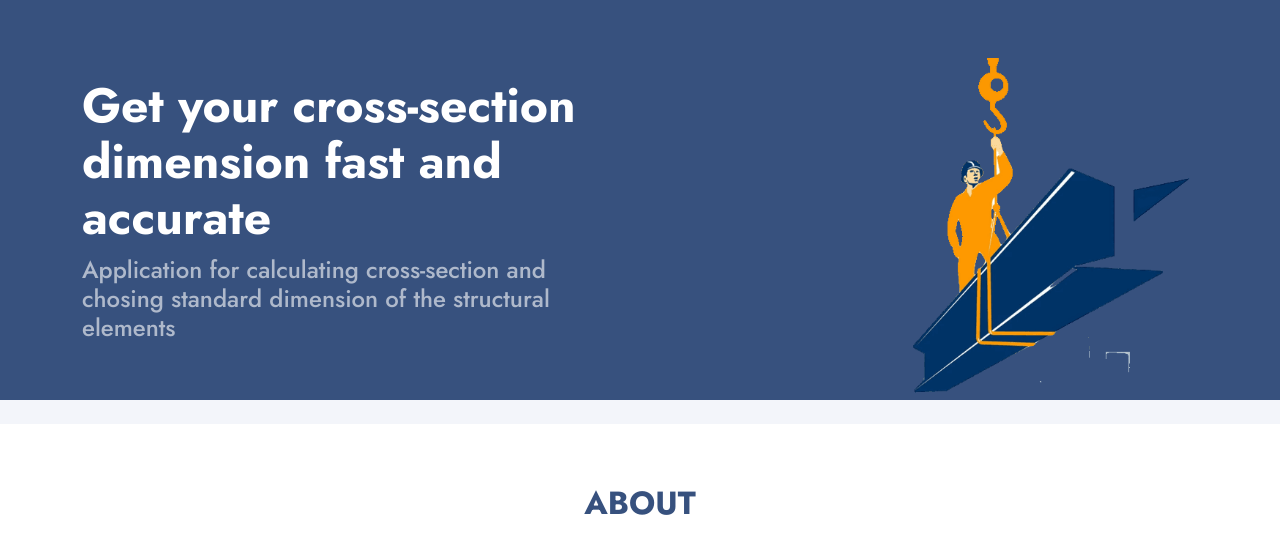
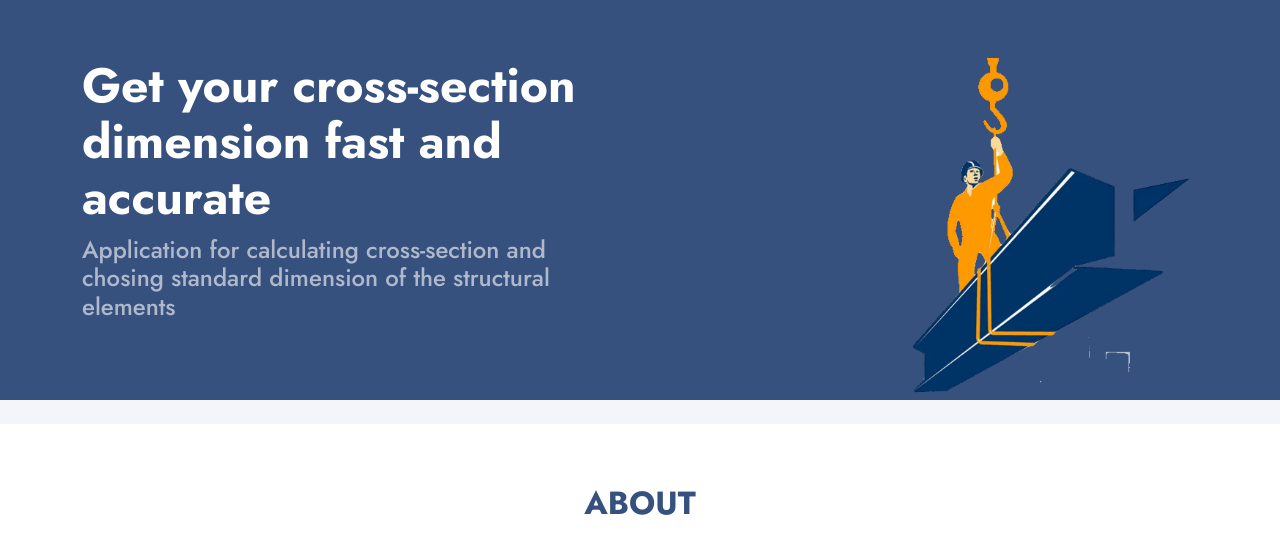
Before and after one commit to bearzeze/SectionCalculator, a Flask app: page / in a window 1280 px wide. Shown: the part 73-609 px from the top of the page. Run offline with Flask 2, Linux system fonts and the light colour scheme; some libraries are stand-ins or nearby versions.

Commit message:
Header section changed

```diff
--- a/template/index.html
+++ b/template/index.html
@@ -10,15 +10,15 @@ Index
 
   <div class="container">
     <div class="row">
-      <div class="col-lg-6 d-flex flex-column justify-content-center pt-4 pt-lg-0 order-2 order-lg-1" data-aos="fade-up"
-        data-aos-delay="200">
+      <div class="col-lg-6 justify-content-center pt-4 pt-lg-0 "
+        data-aos="fade-up" data-aos-delay="200">
         <h1>Get your cross-section dimension fast and accurate</h1>
         <h2>Application for calculating cross-section and chosing standard dimension of the structural elements</h2>
       </div>
-      <div class="col-lg-2 d-flex flex-column justify-content-center pt-4 pt-lg-0 order-2 order-lg-1 img-fluid"
+      <div class="col-lg-2 justify-content-center pt-4 pt-lg-0 img-fluid"
         data-aos="fade-up" data-aos-delay="200">
       </div>
-      <div class="col-lg-4 d-flex flex-column justify-content-center pt-4 pt-lg-0 order-2 order-lg-1 img-fluid"
+      <div class="col-lg-4  justify-content-center pt-4 pt-lg-0 img-fluid"
         data-aos="fade-up" data-aos-delay="200">
         <img id="logo" src="/static/assets/img/logo_no_bg.png" alt="logo" class="img-fluid">
       </div>
```
